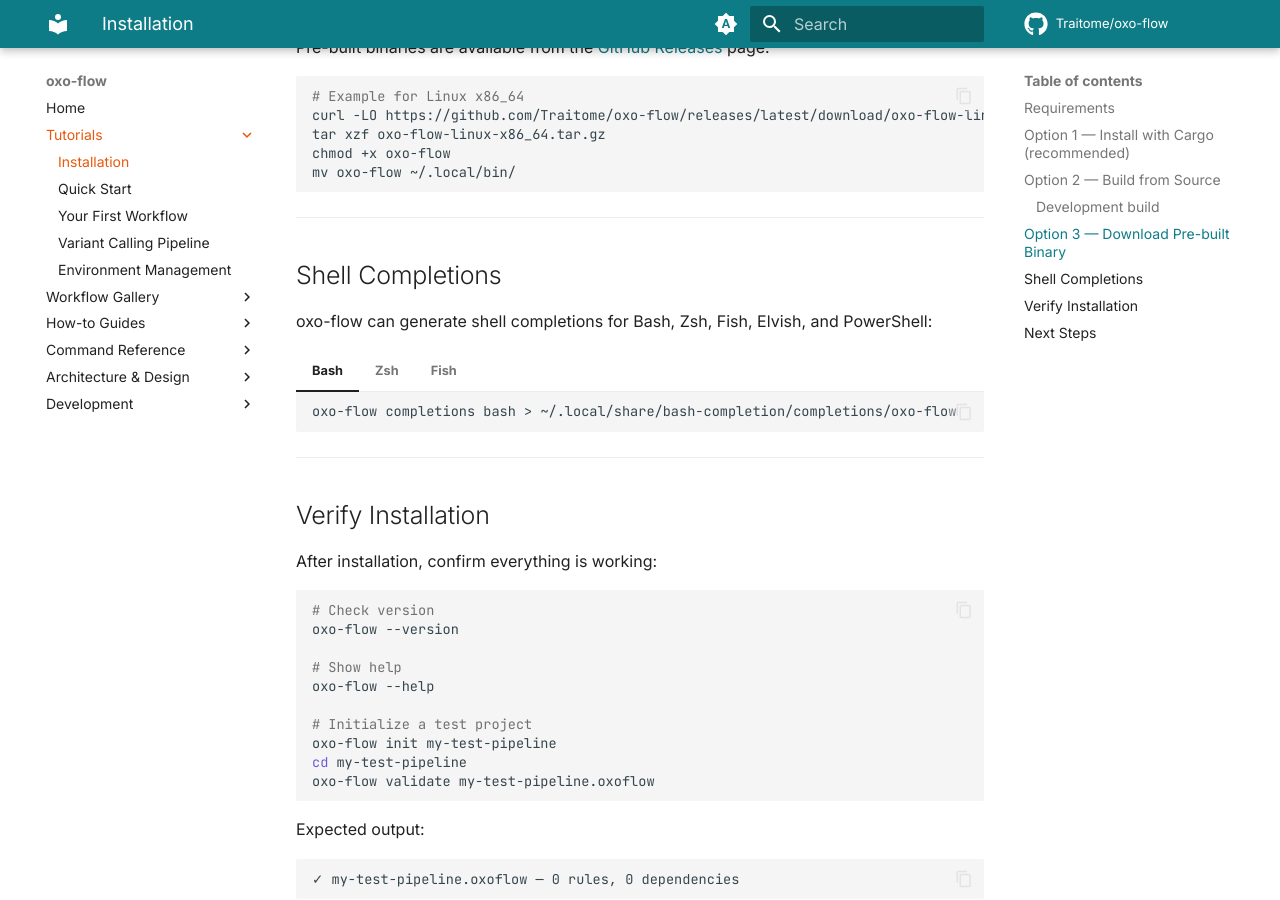
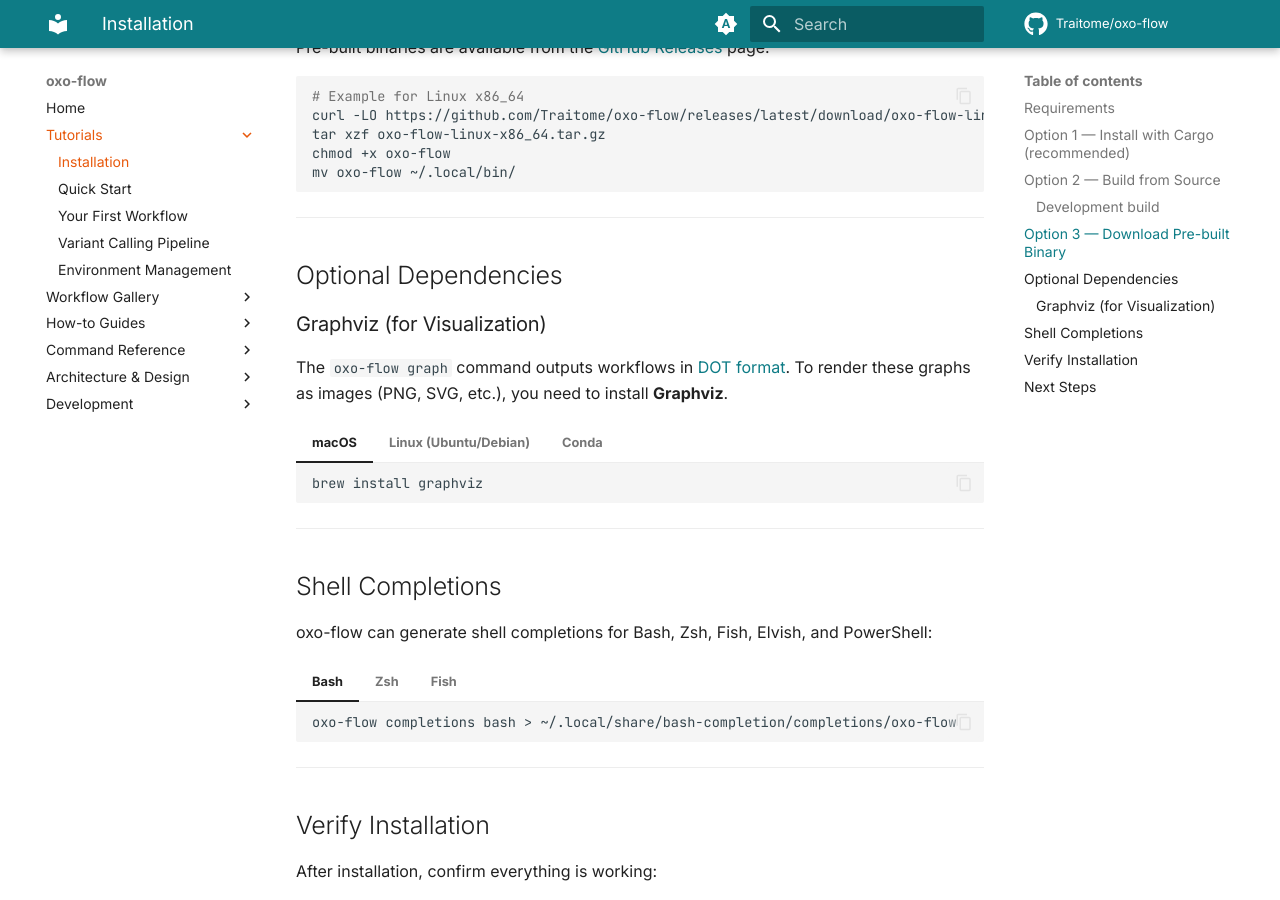
Before and after one commit to Traitome/oxo-flow, an MkDocs documentation site: the page built from docs/guide/src/tutorials/installation.md, in a window 1280 px wide and 900 px high, scrolled down 1636 px. Built offline with MkDocs 1.6.1 and Material for MkDocs 9.7.7, drawn with Linux system fonts in a browser that asks for light colours; comment, search, counter and statistics services are not loaded.

Commit message:
Add Graphviz install docs and update build cmd
Add platform-specific Graphviz installation instructions (macOS, Linux, Conda) and reformat graph command notes so users can render DOT output from oxo-flow. Update quickstart and docs/index.html to mention macOS brew install. Also change README cargo build command to include --workspace to ensure workspace build.

````diff
--- a/docs/guide/src/tutorials/installation.md
+++ b/docs/guide/src/tutorials/installation.md
@@ -78,6 +78,32 @@
 
 ---
 
+## Optional Dependencies
+
+### Graphviz (for Visualization)
+
+The `oxo-flow graph` command outputs workflows in [DOT format](https://graphviz.org/doc/info/lang.html). To render these graphs as images (PNG, SVG, etc.), you need to install **Graphviz**.
+
+=== "macOS"
+
+    ```bash
+    brew install graphviz
+    ```
+
+=== "Linux (Ubuntu/Debian)"
+
+    ```bash
+    sudo apt install graphviz
+    ```
+
+=== "Conda"
+
+    ```bash
+    conda install -c conda-forge graphviz
+    ```
+
+---
+
 ## Shell Completions
 
 oxo-flow can generate shell completions for Bash, Zsh, Fish, Elvish, and PowerShell:
--- a/docs/index.html
+++ b/docs/index.html
@@ -442,7 +442,7 @@
 <span class="comment"># 5. Execute with 8 parallel jobs</span>
 <span class="cmd">oxo-flow run</span> my-pipeline.oxoflow <span class="str">-j 8</span>
 
-<span class="comment"># 6. Visualise the DAG</span>
+<span class="comment"># 6. Visualise the DAG (macOS: brew install graphviz)</span>
 <span class="cmd">oxo-flow graph</span> my-pipeline.oxoflow <span class="str">&gt; dag.dot</span>
 <span class="cmd">dot -Tpng</span> dag.dot <span class="str">-o dag.png</span>
 
````
Also changed, not shown: docs/guide/src/commands/graph.md (+4 -1 lines), docs/guide/src/tutorials/quickstart.md (+1 -1 lines), README.md.
